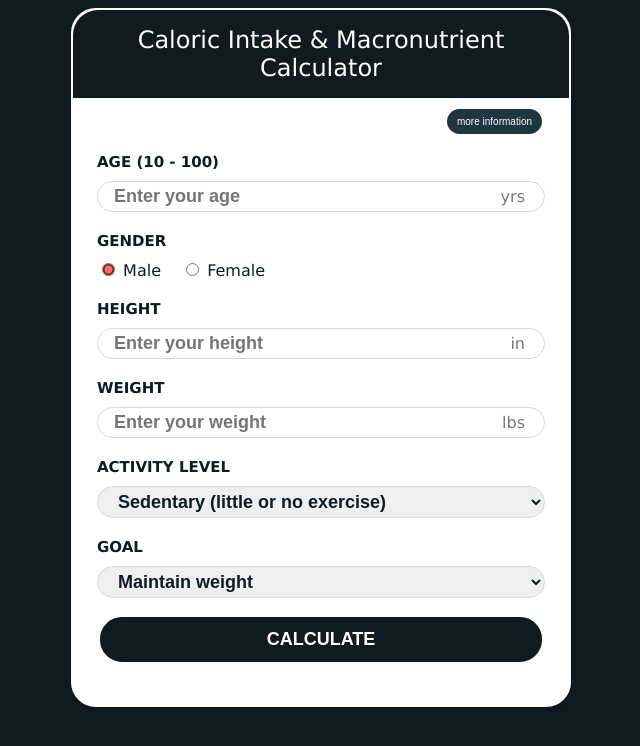
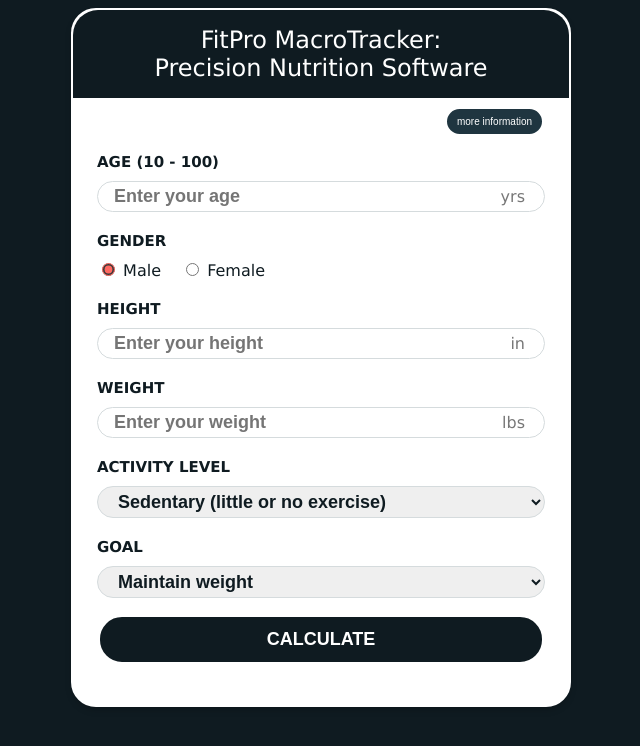
Before and after one commit to danblackford/macronutrient-calculator, a plain HTML site: page index.html in a window 1280 px wide. Shown: the whole page, without its empty margins (319-959 px from the left). Drawn offline with Linux system fonts and the light colour scheme.

Commit message:
Update index.html

```diff
--- a/index.html
+++ b/index.html
@@ -9,7 +9,7 @@
   </head>
   <body>
     <div class="macro-calculator">
-      <h2>Caloric Intake & Macronutrient Calculator</h2>
+      <h2>FitPro MacroTracker:<br>Precision Nutrition Software</h2>
         <div class="controls">
 
           <div class="info">
```
